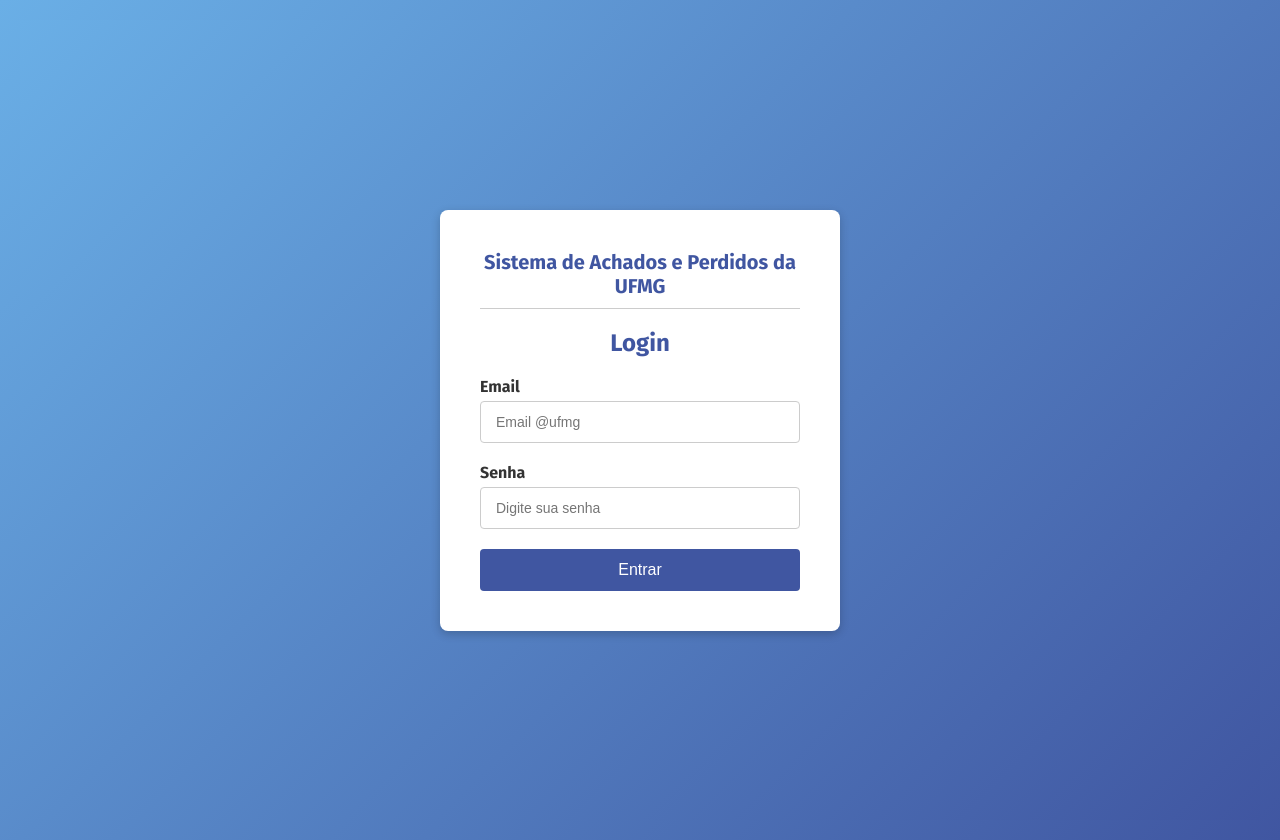
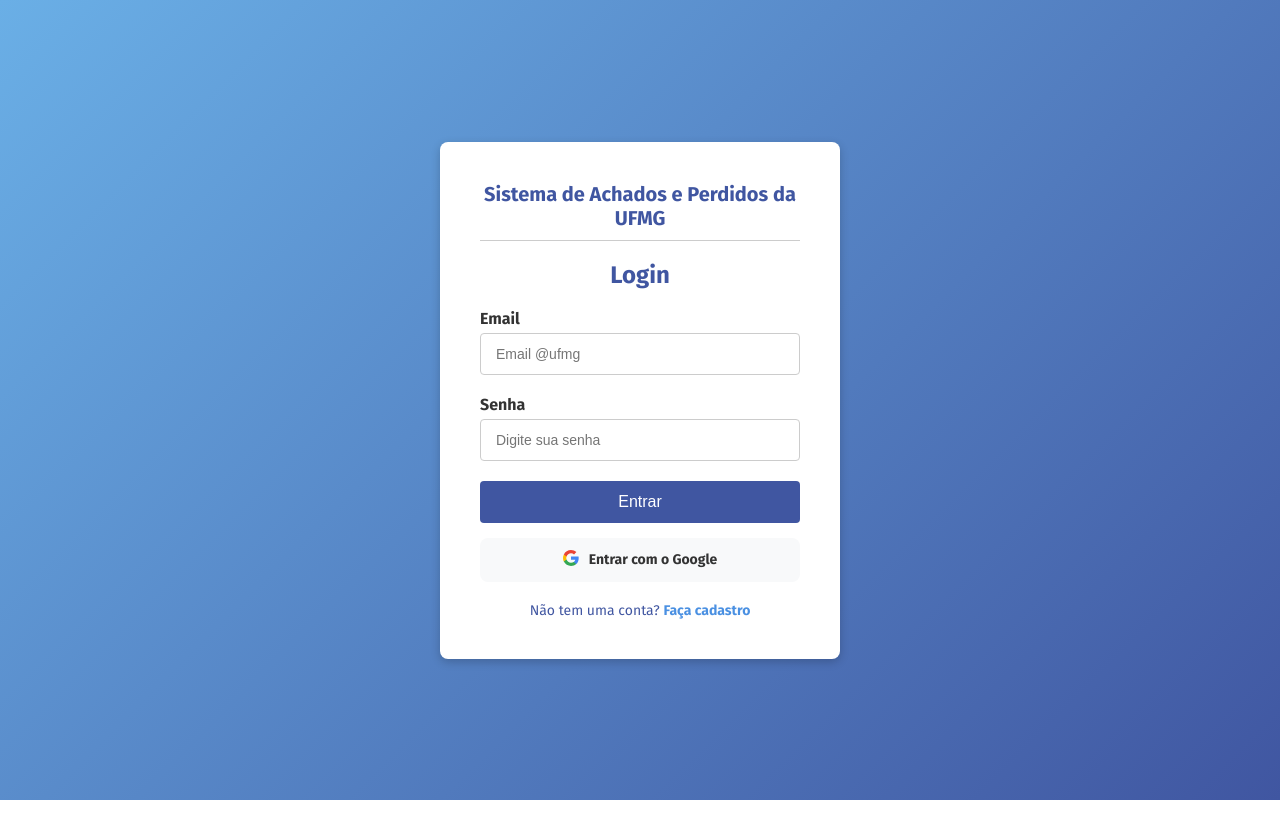
Before and after one commit to wesleymarquesdc/TP01, a React (Vite) app in the folder front-end/: page /login in a window 1280 px wide. After the commit the page ends 800 px from the top, so only its background shows below. Built offline with nearby package versions, Linux system fonts and the light colour scheme.

Commit message:
Conserto de bugs das routes e atualizacao do components

```diff
--- /dev/null
+++ b/front-end/src/components/ErrorMessage/ErrorMessage.jsx
@@ -0,0 +1,16 @@
+import React from 'react'
+
+const ErrorMessage = ({ message, children, ...props }) => {
+        if (!message) return null;
+
+        return (
+                <>
+                        <p style={{ color: "red" }} {...props} >
+                                {message}
+                        </p>
+                        {children}
+                </>
+        )
+}
+
+export default ErrorMessage
--- a/front-end/src/components/GoogleButton/GoogleButton.jsx
+++ b/front-end/src/components/GoogleButton/GoogleButton.jsx
@@ -1,9 +1,9 @@
 import './style.css';
 import React from 'react'
 
-const GoogleButton = ({texto}) => {
+const GoogleButton = ({ children, ...props }) => {
         return (
-                <div className="google-button">
+                <div className="google-button" {...props}>
                         <div className="google-button-img">
                                 <svg
                                 xmlns="http://www.w3.org/2000/svg"
@@ -41,7 +41,7 @@
                                 </svg>
                         </div>
 
-                        {texto}
+                        {children}
                 </div>
 
         )
--- a/front-end/src/pages/LoginPage/Login.jsx
+++ b/front-end/src/pages/LoginPage/Login.jsx
@@ -1,9 +1,14 @@
 import "./Login.css"
 import React from 'react'
 import { useNavigate } from 'react-router-dom';
+import { Link } from 'react-router-dom'
+import ErrorMessage from "../../components/ErrorMessage/ErrorMessage";
+import SubmitButton from "../../components/Button/SubmitButton";
+import GoogleButton from "../../components/GoogleButton/GoogleButton";
 
 const Login = () => {
         const navigate = useNavigate();
+        const [error, setError] = React.useState(null);
 
         const handleSubmit = async (event) => {
                 event.preventDefault();
@@ -14,16 +19,19 @@
 
                 if (autenticado) {
                         // Se o usuário for autenticado, redireciona para a página /dashboard.
+                        setError('');
                         navigate("/dashboard", { replace: true });
                 } else {
                         // Caso contrário, trate o erro (exibir mensagem, limpar campos, etc.)
+                        setError("Email ou senha inválidos!");
                         console.log("Falha na autenticação");
+                        return
                 }
         };
 
         return(
                 <>
-                        <div className="login">
+                <div className="login">
                         <div className="login-container">
                                 <header className="login-header">
                                         <h1>Sistema de Achados e Perdidos da UFMG</h1>
@@ -51,11 +59,17 @@
                                 required
                                 />
 
-                                <button type="button">Entrar</button>
+                                <SubmitButton>Entrar</SubmitButton>
+                                <ErrorMessage message={error}></ErrorMessage>
+                                <GoogleButton style={{marginTop: "15px"}} >Entrar com o Google</GoogleButton>
 
+                                <p className="login-link" style={{textAlign: "center"}}>
+                                        <span>Não tem uma conta? </span>
+                                        <Link to="/register">Faça cadastro</Link>
+                                </p>
                         </form>
                         </div>
-                        </div>
+                </div>
                 </>
         )
 }
--- a/front-end/src/pages/RegisterPage/style.css
+++ b/front-end/src/pages/RegisterPage/Register.css
@@ -5,7 +5,7 @@
 }
 
 /*body, */
-#root {
+.register {
   font-family: var(--font-family);
   background: linear-gradient(var(--primary-gradient));
   display: flex;
--- a/front-end/src/pages/RegisterPage/Register.jsx
+++ b/front-end/src/pages/RegisterPage/Register.jsx
@@ -1,10 +1,12 @@
 import React from 'react'
-import './style.css'
+import './Register.css'
 import GoogleButton from '../../components/GoogleButton/GoogleButton'
+import { Link } from 'react-router-dom'
 
 const Register = () => {
 
         return (
+                        <div className='register'>
                         <div className='register-container'>
                                 <h2>Crie sua conta</h2>
                                 <form >
@@ -21,14 +23,15 @@
 
                                         <p>OU</p>
 
-                                        <GoogleButton texto="Cadastrar com o Google" />
+                                        <GoogleButton>Entrar com o Google</GoogleButton>
 
 
                                 </form>
                                 <p className="login-link">
                                         <span>tem uma conta? </span>
-                                        <a href="/login">Faça Login</a>
+                                        <Link to="/login">Faça login</Link>
                                 </p>
+                        </div>
                         </div>
         )
 }
```
Also changed, not shown: front-end/src/routes/ProtectedRoute.jsx (added, +9 -0 lines).
